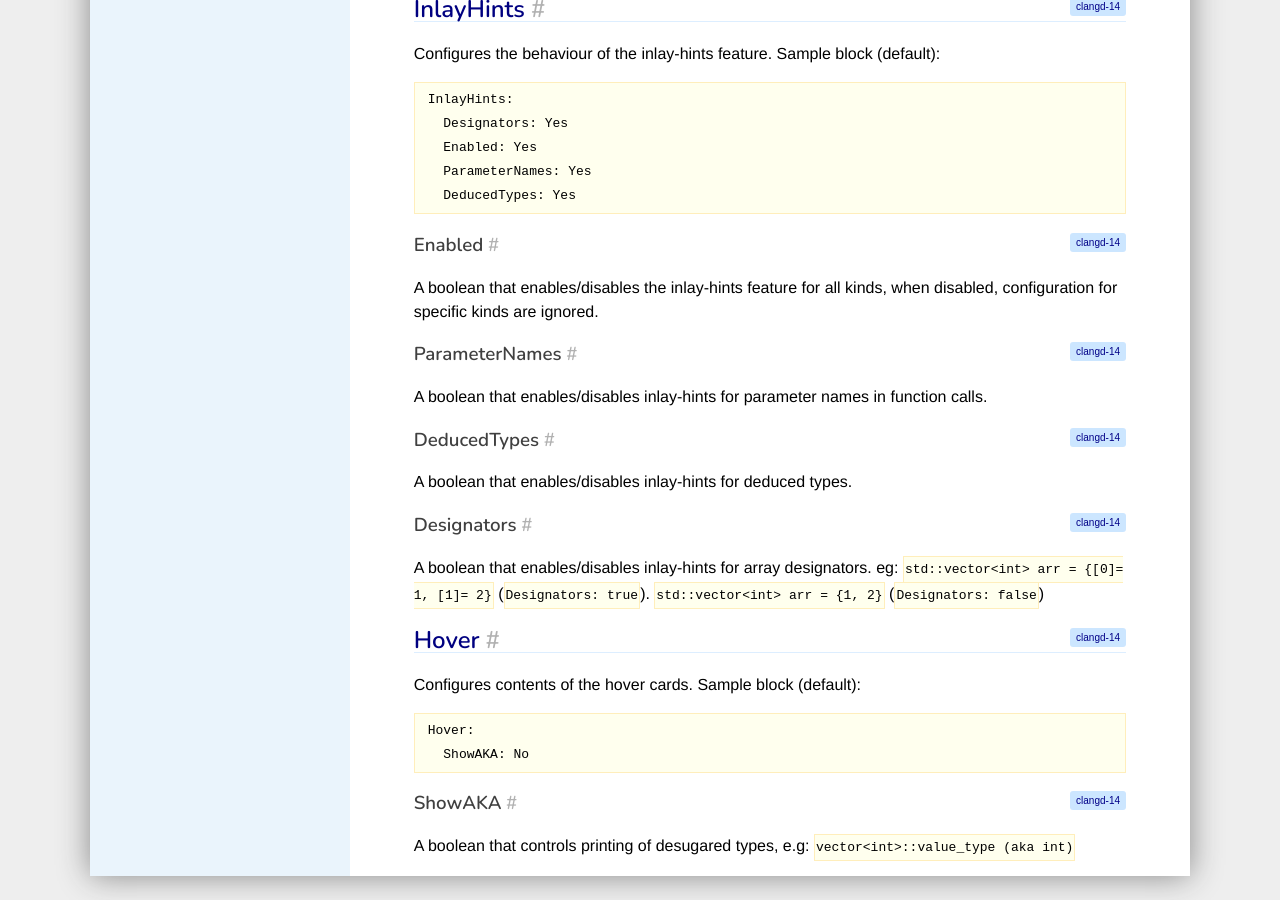
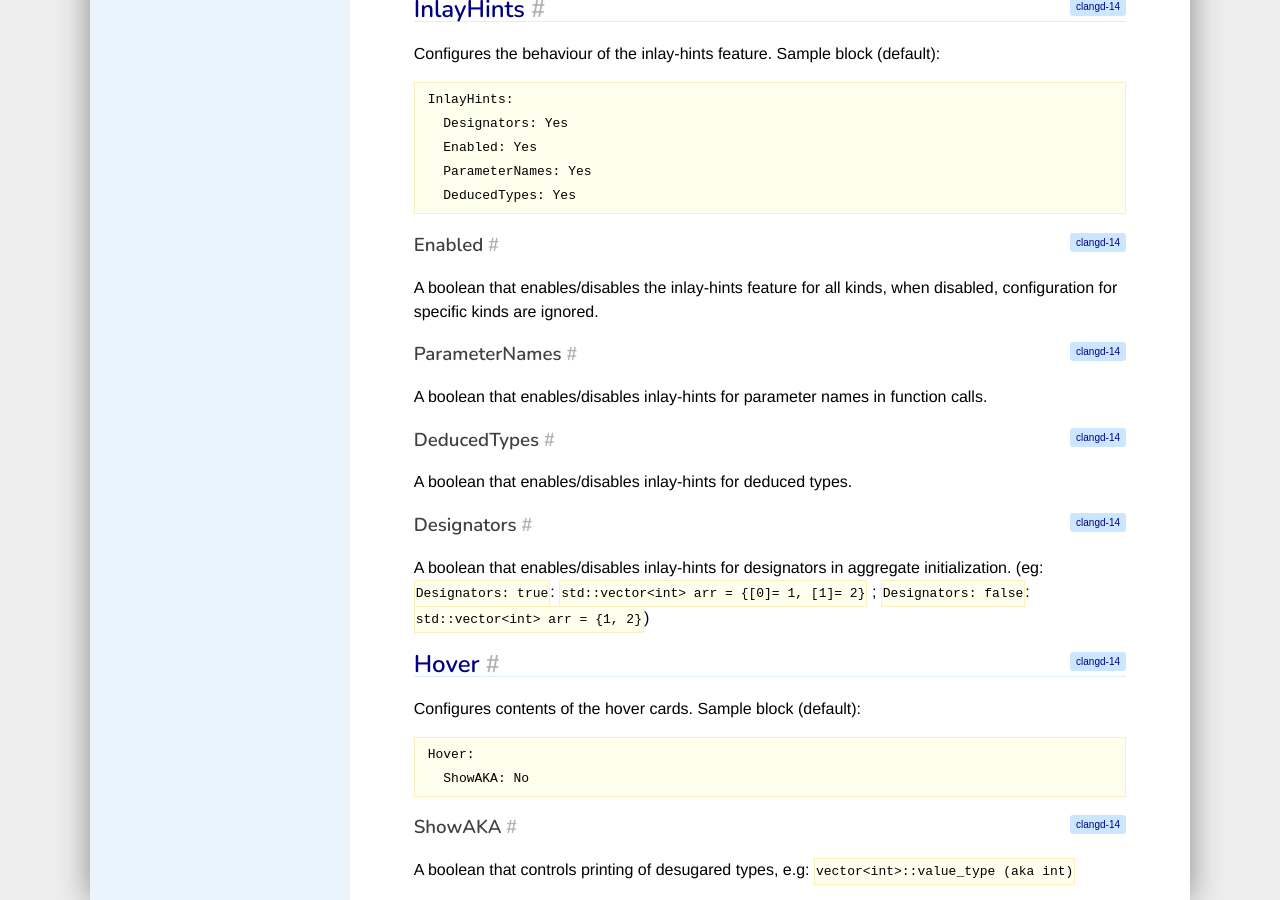
Before and after one commit to llvm/clangd-www, a Jekyll site: the page built from config.md, in a window 1280 px wide and 900 px high, scrolled down 6796 px. Built offline with Jekyll 4.4.1, drawn with Linux system fonts in a browser that asks for light colours; our own code applies the rules of GitHub Pages for plain Markdown files.

Commit message:
modify the key description of Designators

```diff
--- a/config.md
+++ b/config.md
@@ -329,7 +329,7 @@ A boolean that enables/disables inlay-hints for deduced types.
 ### Designators
 {:.v14}
 
-A boolean that enables/disables inlay-hints for array designators. eg: `std::vector<int> arr = {[0]= 1, [1]= 2}` (`Designators: true`). `std::vector<int> arr = {1, 2}` (`Designators: false`)
+A boolean that enables/disables inlay-hints for designators in aggregate initialization. (eg: `Designators: true`: `std::vector<int> arr = {[0]= 1, [1]= 2}` ; `Designators: false`: `std::vector<int> arr = {1, 2}`)
 
 ## Hover
 {:.v14}
```
